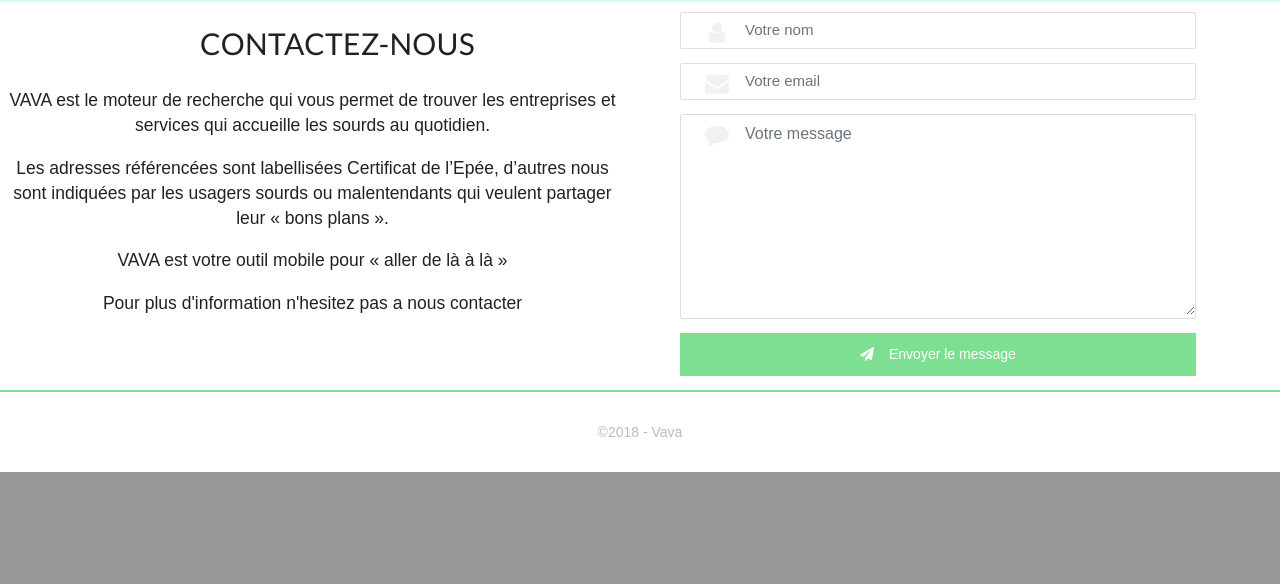
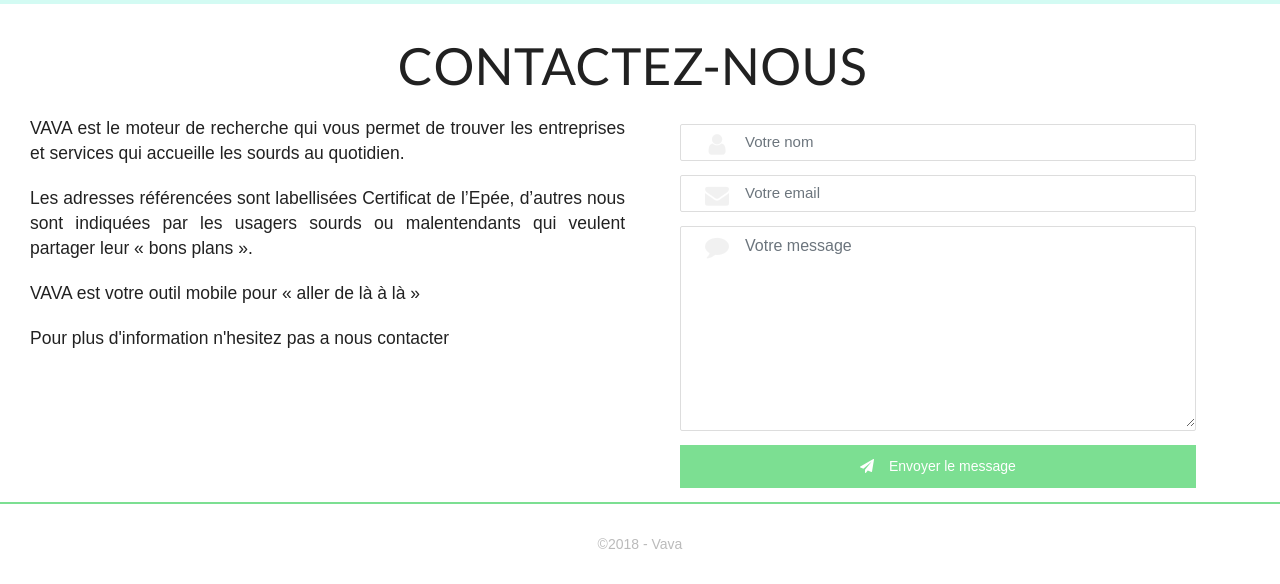
Before and after one commit to francoisvid/vava, a Symfony app: template templates/map/index.html.twig in a window 1280 px wide. Shown: the part 863-1447 px from the top of the page. Before the commit the page ends 1335 px from the top, so only its background shows below. Run offline with Twig, Linux system fonts and the light colour scheme; the template is opened without the code that fills it, so the values that code supplies are empty; some libraries are stand-ins or nearby versions.

Commit message:
Responsive 1.6 la on est pas mal

```diff
--- a/assets/css/base.css
+++ b/assets/css/base.css
@@ -468,25 +479,33 @@
 
     .big-text{
         margin-top: 10px !important;
-        margin-left: 50px !important;
-        font-size: 30px !important;
+        margin-left: 290px !important;
+        font-size: 4vw !important;
         text-align: center !important;
     }
 
     .lead{
-        text-align: center;
-        /*margin-left: 90px;*/
+        text-align: justify;
+        margin-left: 30px !important;
     }
 
 
     .formulaire{
         /*margin-right: -30px !important;*/
         margin-left: 25px !important;
-    }
+        margin-top: 80px !important;
+    }
+
 
     .a{
-        margin-left: 60px !important;
+        margin-left: 15px !important;
         margin-right: 15px !important;
+        width: 225px !important;
+    }
+
+    .b{
+        margin-right: 15px !important;
+        width: 225px !important;
     }
 
     #searchResponsive{
@@ -610,21 +630,23 @@
     }
 
     .big-text{
-        margin-top: 10px !important;
-        margin-left: 50px !important;
-        font-size: 30px !important;
+        margin-top: 30px !important;
+        margin-left: 320px !important;
+        font-size: 4vw !important;
         text-align: center !important;
     }
 
     .lead{
-        text-align: center;
-        /*margin-left: 90px;*/
+        text-align: justify;
+        margin-top: 20px;
+        margin-left: 30px !important;
     }
 
 
     .formulaire{
         /*margin-right: -30px !important;*/
         margin-left: 25px !important;
+        margin-top: 110px !important;
     }
 
     .a{
--- a/templates/base.html.twig
+++ b/templates/base.html.twig
@@ -176,7 +176,7 @@
 
                         <div class="col-sm-12 col-md-6 col-lg-6 text-right scrollimation fade-up d1">
 
-                            <h1 class="big-text">Contactez-nous</h1>
+                            <h1 class="big-text col-12">Contactez-nous</h1>
 
                             <p class="lead">VAVA est le moteur de recherche qui vous permet de trouver les entreprises et services qui accueille les sourds au quotidien.</p>
 
--- a/templates/map/index.html.twig
+++ b/templates/map/index.html.twig
@@ -74,11 +74,11 @@
         </div>
     </div>
     {#-----------------------MAP-----------------------#}
-    <div id="map"></div>
+    <div id="map" class="col-md-7 col-lg-8 col-xl-8"></div>
     {#-----------------------MAP-----------------------#}
 
 
-    <div id="liste" class="ui middle aligned divided list col-sm-12 col-md-12" >
+    <div id="liste" class="ui middle aligned divided list col-md-5 col-lg-4 col-xl-4" >
         <div id="wrapper">
             <div class="scrollbar col-sm-12" id="style-1">
                 <div class="force-overflow">
```
Also changed, not shown: other parts of assets/css/base.css (+50 -33 lines).
